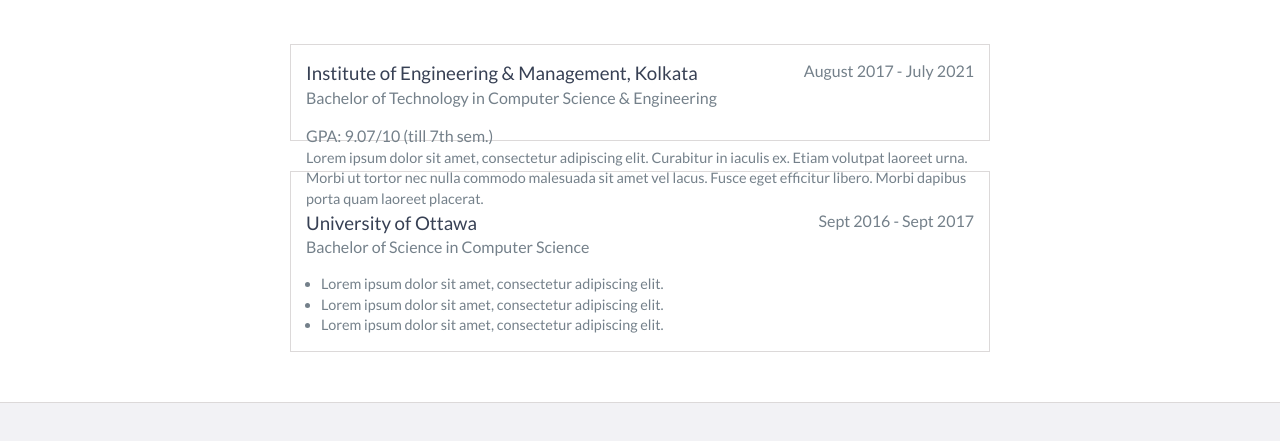
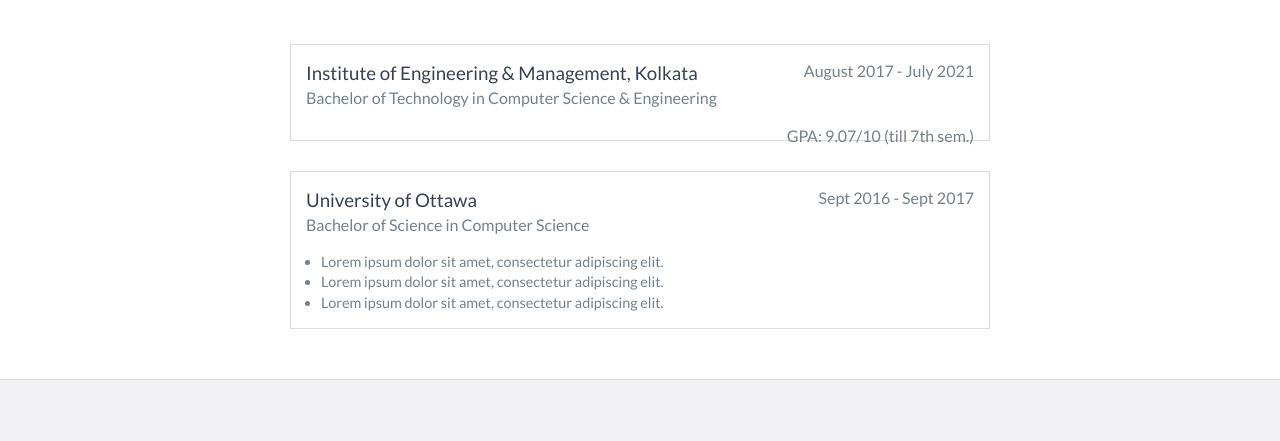
Before and after one commit to swarn4399/resume, a website: page index.html in a window 1280 px wide. Shown: the part 2480-2921 px from the top of the page. Drawn offline with nearby package versions, Linux system fonts and the light colour scheme.

Commit message:
Update index.html

```diff
--- a/index.html
+++ b/index.html
@@ -130,10 +130,7 @@
             <h3>Institute of Engineering & Management, Kolkata</h3>
             <span class="education-date">August 2017 - July 2021</span>
             <h4>Bachelor of Technology in Computer Science & Engineering</h4>
-	    <span>GPA: 9.07/10 (till 7th sem.)
-            <p>
-                Lorem ipsum dolor sit amet, consectetur adipiscing elit. Curabitur in iaculis ex. Etiam volutpat laoreet urna. Morbi ut tortor nec nulla commodo malesuada sit amet vel lacus. Fusce eget efficitur libero. Morbi dapibus porta quam laoreet placerat.
-            </p>
+		<span>GPA: 9.07/10 (till 7th sem.)</span>
         </div>
         <!-- End .education-block -->
 
```
